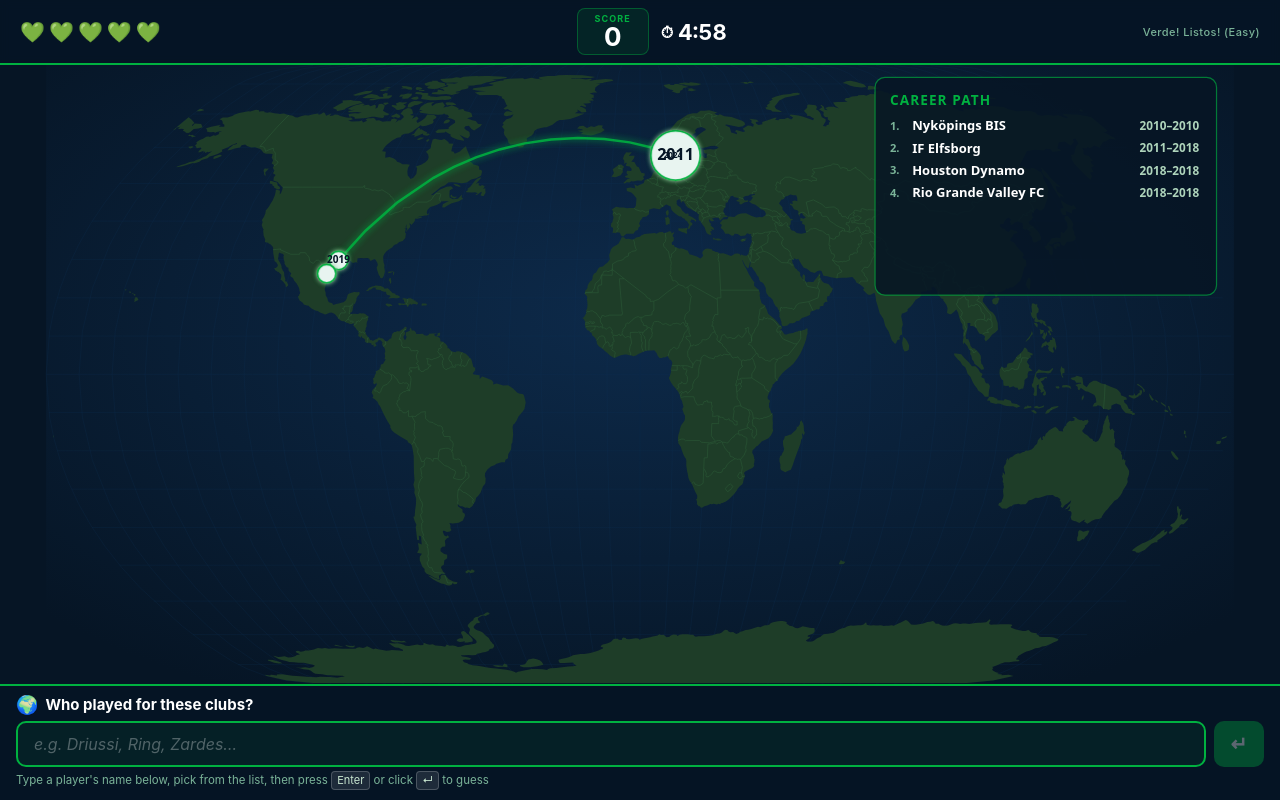
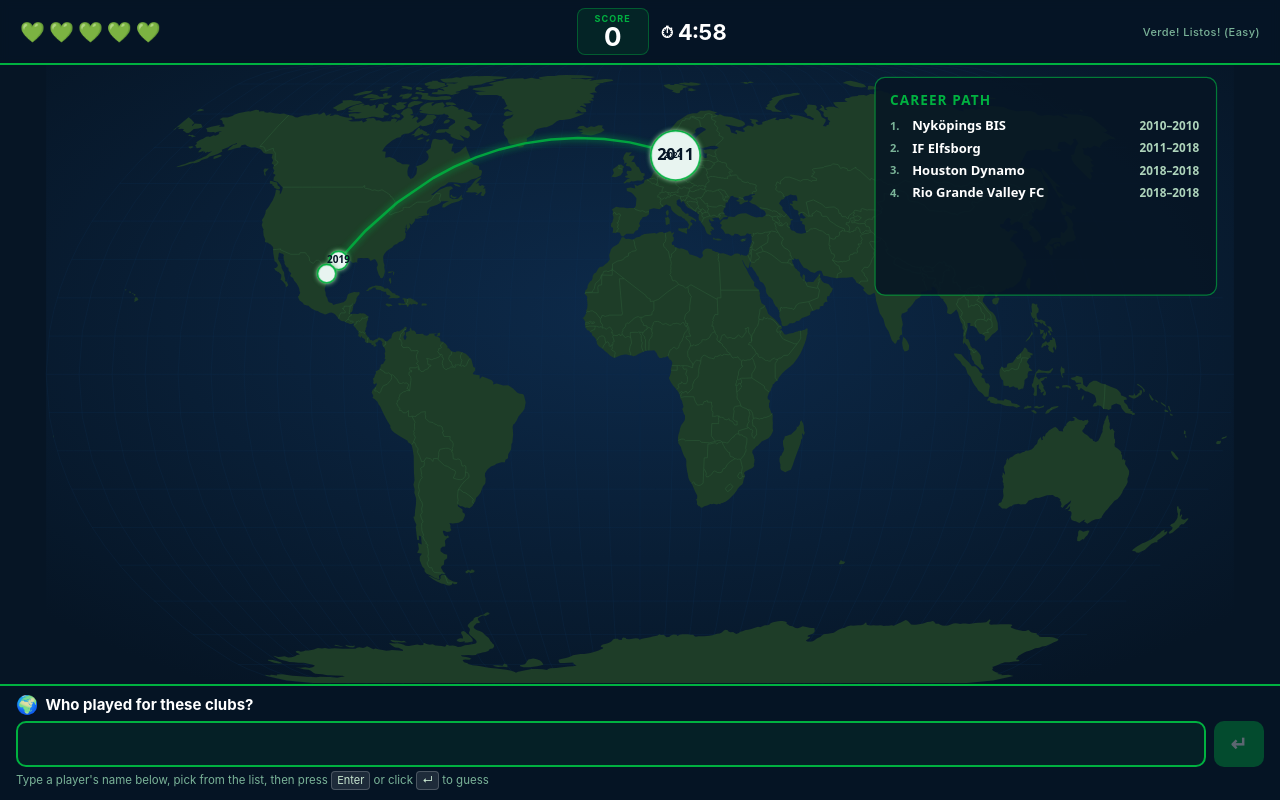
Before and after one commit to Hieronymu5/verdes_world, an Angular app: page /geo-guesser in a window 1280 px wide. Both pictures are taken after a click on the button 456 px from the left and 396 px from the top of the page. Built offline with nearby package versions, Linux system fonts and the light colour scheme.

Commit message:
feat(ui): remove placeholder text from player guess input

```diff
--- a/src/app/geo-guesser/components/player-guess/player-guess.component.html
+++ b/src/app/geo-guesser/components/player-guess/player-guess.component.html
@@ -60,7 +60,6 @@
         type="text"
         class="guess-input"
         name="player-guess-input"
-        placeholder="e.g. Driussi, Ring, Zardes…"
         autocomplete="new-password"
         autocapitalize="none"
         autocorrect="off"
```
